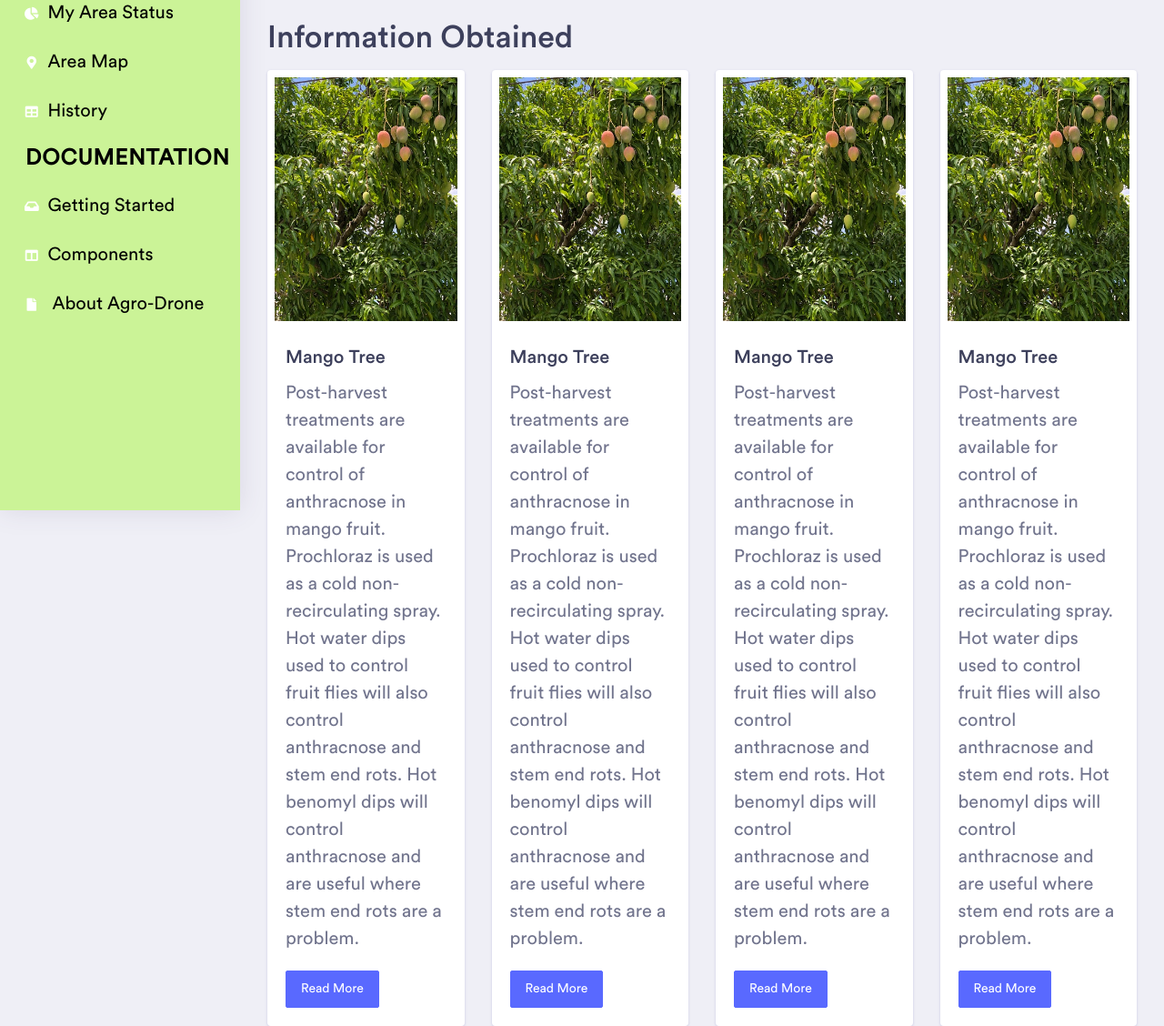
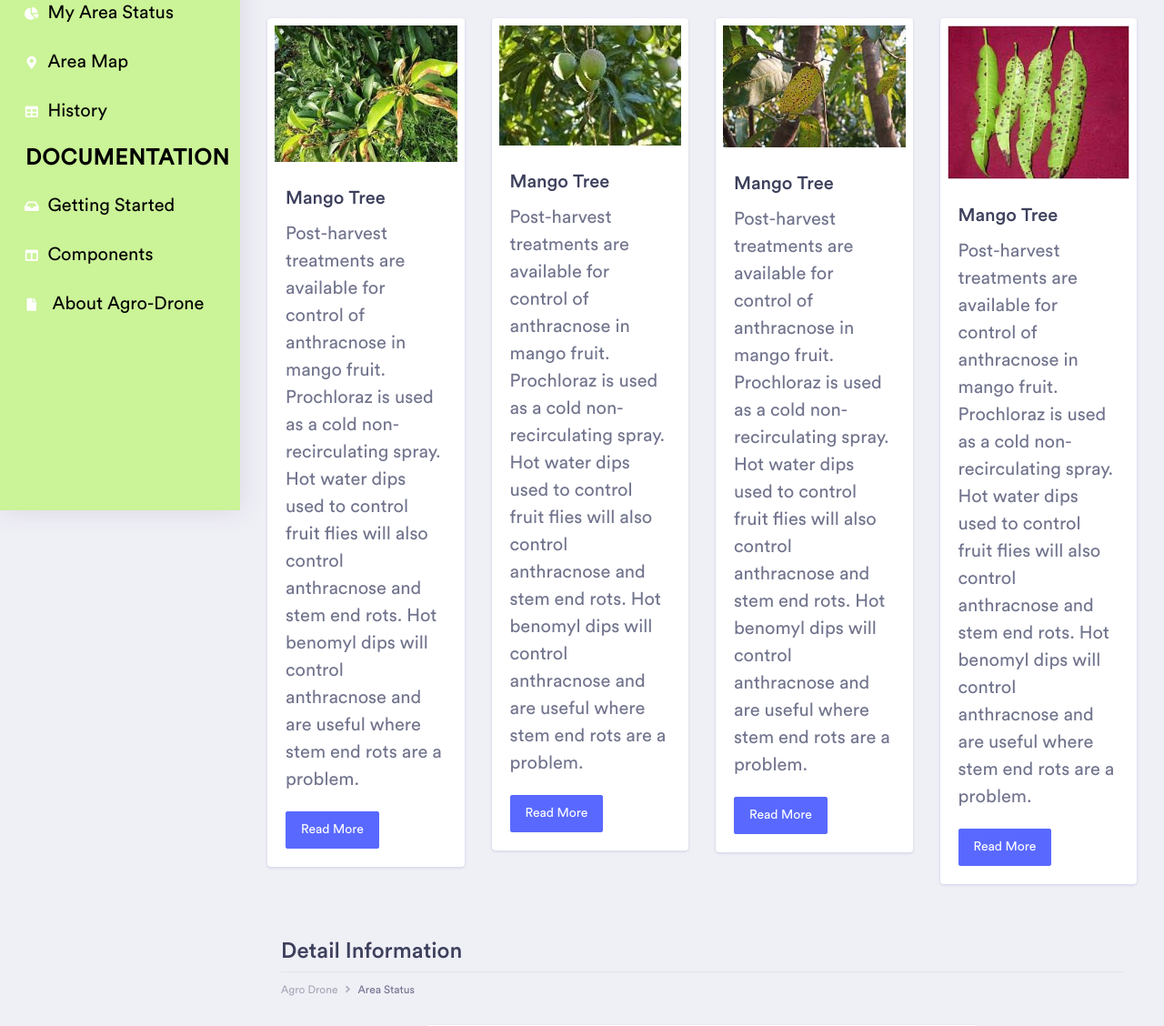
Before and after one commit to Tamim365/Agro-Drone, a Flask app: page /area-status in a window 1280 px wide. Shown: the part 299-1427 px from the top of the page at 91% size. Run offline with Flask 2, Linux system fonts and the light colour scheme; some libraries are stand-ins or nearby versions; some web fonts are replaced.

Commit message:
edited 4

```diff
--- a/Dashboard/templates/area_status.html
+++ b/Dashboard/templates/area_status.html
@@ -37,7 +37,7 @@
             <div class="container-fluid dashboard-content">
                 <h1>AREA STATUS</h1>
                 <div class="row">
-
+<!--
                     <div class="col-6">
                         <div class="input-group mb-3">
                             <div class="input-group-prepend be-addon">
@@ -50,7 +50,7 @@
                             </div>
                             <input type="text" class="form-control">
                         </div>
-                    </div>
+                    </div> -->
 
 
                         <div class="col-xl-11 col-lg-12 col-md-6 col-sm-12 col-12">
@@ -103,7 +103,7 @@
 
                         <div class="col-xl-3 col-lg-6 col-md-6 col-sm-12 col-12">
                             <div class="card">
-                                <img class="card-img-top img-fluid p-2" src="../assets/images/mango.jpg" alt="Card image cap">
+                                <img class="card-img-top img-fluid p-2" src="../assets/images/mango1.jpeg" alt="Card image cap">
                                 <div class="card-body">
                                     <h3 class="card-title">Mango Tree</h3>
                                     <p class="card-text">Post-harvest treatments are available for control of anthracnose in mango fruit. Prochloraz is used as a cold non-recirculating spray. Hot water dips used to control fruit flies will also control anthracnose and stem end rots. Hot benomyl dips will control anthracnose and are useful where stem end rots are a problem.</p>
@@ -113,7 +113,7 @@
                         </div>
                         <div class="col-xl-3 col-lg-6 col-md-6 col-sm-12 col-12">
                             <div class="card">
-                                <img class="card-img-top img-fluid p-2" src="../assets/images/mango.jpg" alt="Card image cap">
+                                <img class="card-img-top img-fluid p-2" src="../assets/images/mango2.jpeg" alt="Card image cap">
                                 <div class="card-body">
                                     <h3 class="card-title">Mango Tree</h3>
                                     <p class="card-text">Post-harvest treatments are available for control of anthracnose in mango fruit. Prochloraz is used as a cold
@@ -124,7 +124,7 @@
                         </div>
                         <div class="col-xl-3 col-lg-6 col-md-6 col-sm-12 col-12">
                             <div class="card">
-                                <img class="card-img-top img-fluid p-2" src="../assets/images/mango.jpg" alt="Card image cap">
+                                <img class="card-img-top img-fluid p-2" src="../assets/images/mango4.jpeg" alt="Card image cap">
                                 <div class="card-body">
                                     <h3 class="card-title">Mango Tree</h3>
                                     <p class="card-text">Post-harvest treatments are available for control of anthracnose in mango fruit. Prochloraz is used as a cold
@@ -136,7 +136,7 @@
                         </div>
                         <div class="col-xl-3 col-lg-6 col-md-6 col-sm-12 col-12">
                             <div class="card">
-                                <img class="card-img-top img-fluid p-2" src="../assets/images/mango.jpg" alt="Card image cap">
+                                <img class="card-img-top img-fluid p-2" src="../assets/images/mango3.jpeg" alt="Card image cap">
                                 <div class="card-body">
                                     <h3 class="card-title">Mango Tree</h3>
                                     <p class="card-text">Post-harvest treatments are available for control of anthracnose in mango fruit. Prochloraz is used as a cold
--- a/Dashboard/templates/register.html
+++ b/Dashboard/templates/register.html
@@ -63,7 +63,7 @@
                         </div>
                     </div>
                     <div class="card-footer bg-white">
-                        <p>Already member? <a href="/login" class="text-secondary">Login Here.</a></p>
+                        <p>Already member? <a href="/" class="text-secondary">Login Here.</a></p>
                     </div>
                 </div>
             </form>
```
Also changed, not shown: Dashboard/agro_drone.db, Dashboard/static/assets/images/mango1.jpeg (added), Dashboard/static/assets/images/mango2.jpeg (added), Dashboard/static/assets/images/mango3.jpeg (added), Dashboard/static/assets/images/mango4.jpeg (added).
